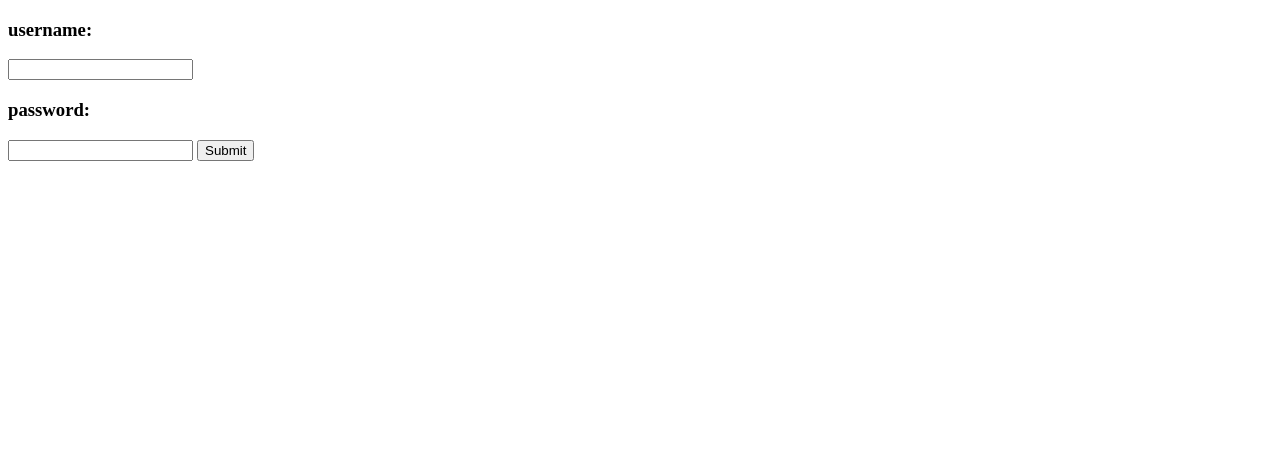
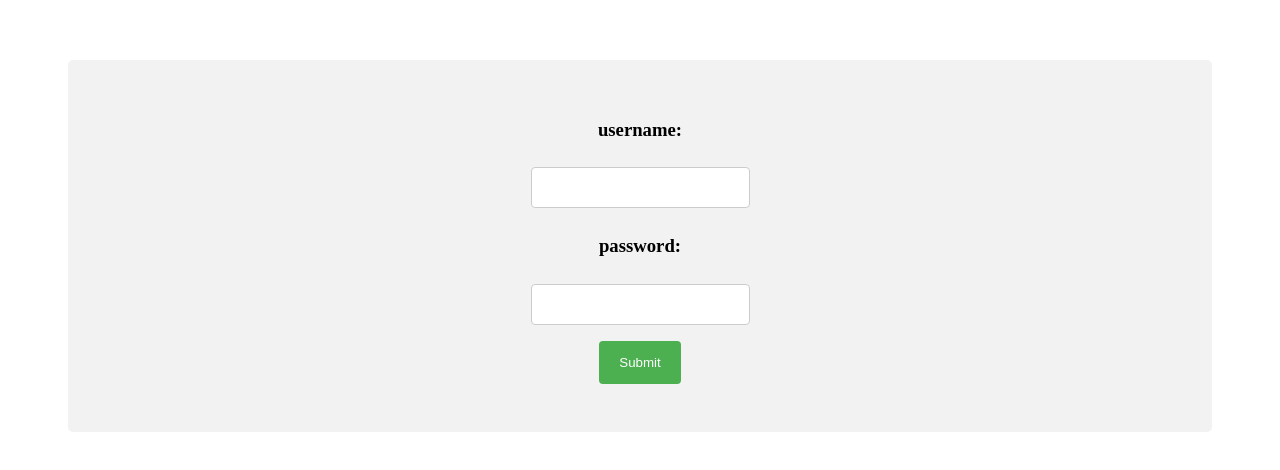
Before and after one commit to Bhavadee/crudoperations-, a website: page public/insert.html in a window 1280 px wide. Drawn offline with Linux system fonts and the light colour scheme.

Commit message:
commit123

```diff
--- /dev/null
+++ b/public/insert.css
@@ -0,0 +1,46 @@
+body{
+    text-align: center;
+}
+
+input[type=text],
+select {
+
+    padding: 12px 20px;
+    margin: 8px 0;
+    display: inline-block;
+    border: 1px solid #ccc;
+    border-radius: 4px;
+    box-sizing: border-box;
+}
+input[type=password],
+select {
+
+    padding: 12px 20px;
+    margin: 8px 0;
+    display: inline-block;
+    border: 1px solid #ccc;
+    border-radius: 4px;
+    box-sizing: border-box;
+}
+
+input[type=submit] {
+
+    background-color: #4CAF50;
+    color: white;
+    padding: 14px 20px;
+    margin: 8px 0;
+    border: none;
+    border-radius: 4px;
+    cursor: pointer;
+}
+
+input[type=submit]:hover {
+    background-color: #45a049;
+}
+
+div {
+    border-radius: 5px;
+    background-color: #f2f2f2;
+    margin: 60px;
+    padding:40px;
+}
--- a/public/insert.html
+++ b/public/insert.html
@@ -5,14 +5,18 @@
     <meta http-equiv="X-UA-Compatible" content="IE=edge">
     <meta name="viewport" content="width=device-width, initial-scale=1.0">
     <title>Document</title>
+    <link rel="stylesheet" href="insert.css">
 </head>
 <body>
+    <div>
     <form action="/submit" method="POST">
         <h3>username:</h3>
         <input type="text" id="username" name="username" required>
         <h3>password:</h3>
         <input type="password" id="password" name="password" required>
+        <br>
         <input type="submit" value="Submit">
     </form>
+    </div>
 </body>
 </html>
```
Also changed, not shown: home.html (+30 -0 lines), public/delete.html (+3 -0 lines), public/show.html (+4 -2 lines), public/updatee.html (+3 -0 lines), home.css (added).
